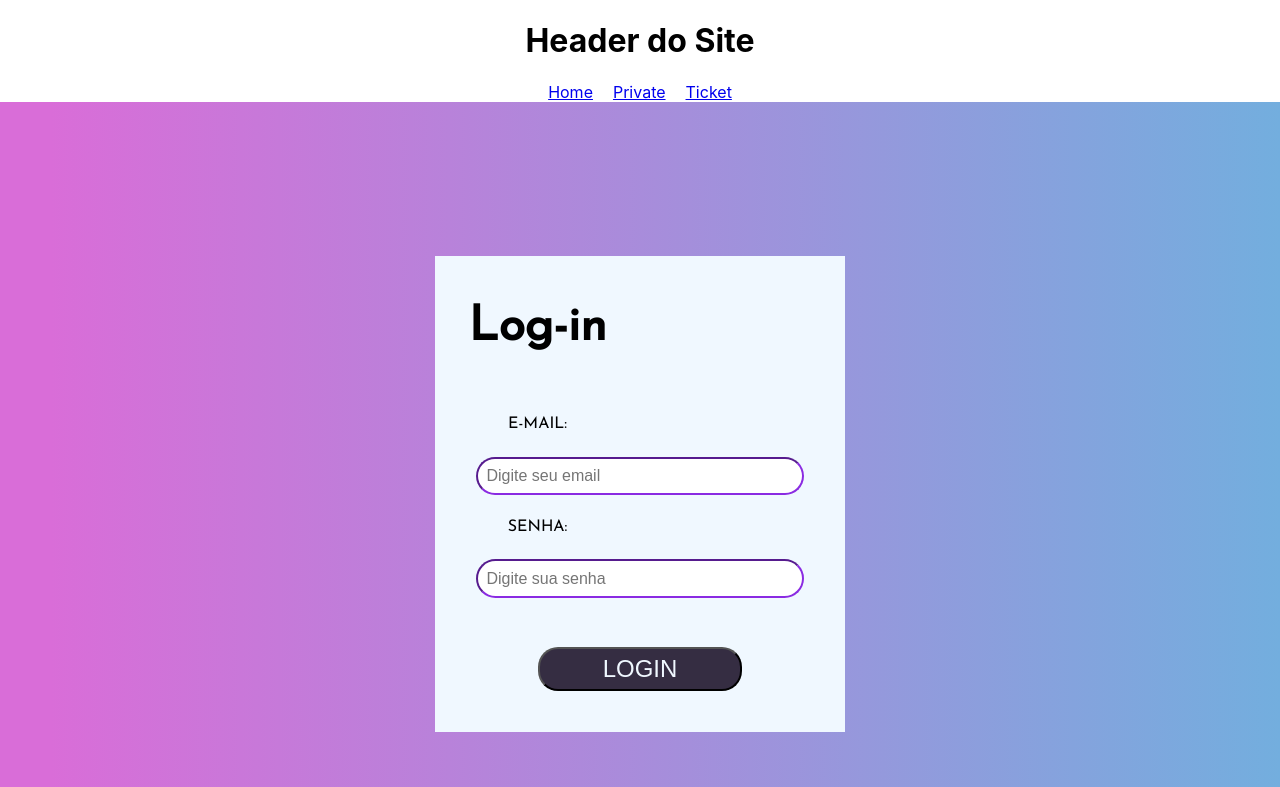
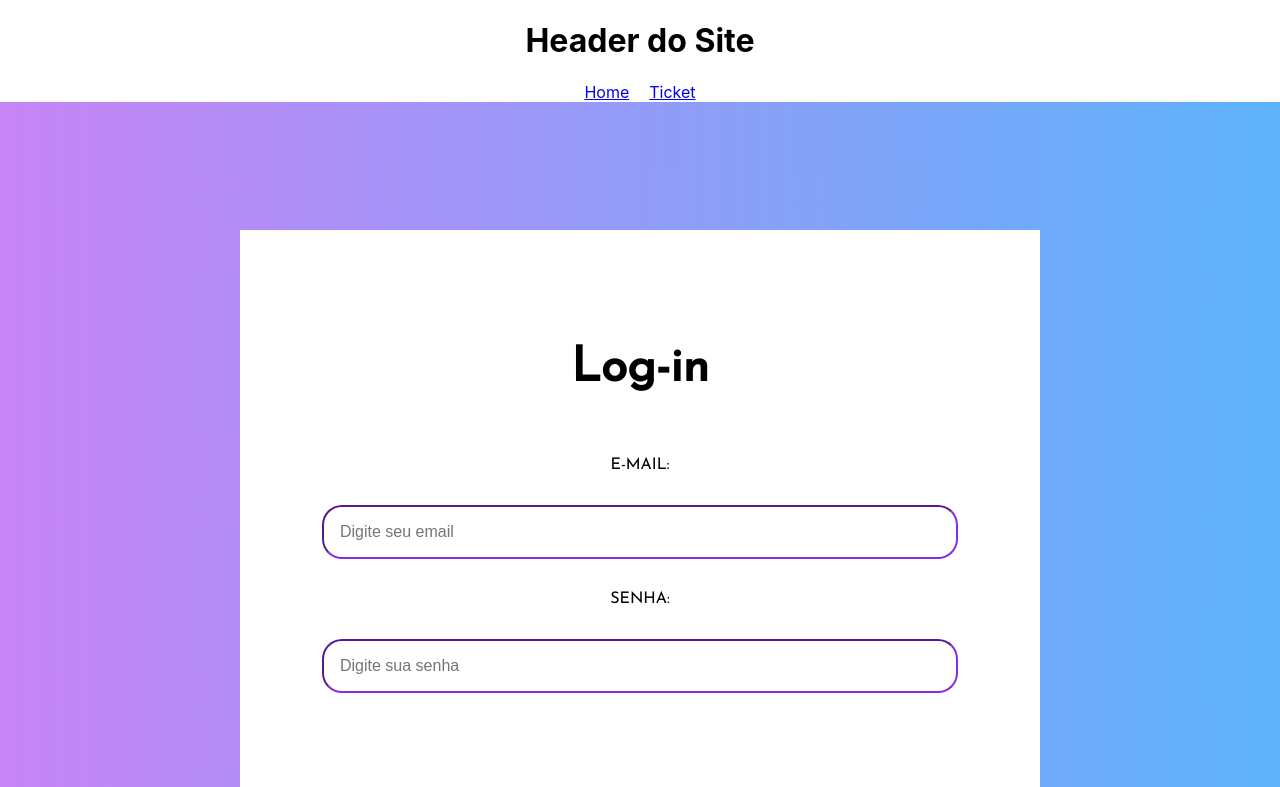
Before and after one commit to BananaaScript/BetterCallUs, a React (Create React App) app in the folder BetterCallUs - Front/: page /ticket in a window 1280 px wide. Shown: the top 787 px of the page. Built offline with nearby package versions, Linux system fonts and the light colour scheme.

Commit message:
gradiente irado

```diff
--- a/BetterCallUs - Front/src/App.css
+++ b/BetterCallUs - Front/src/App.css
@@ -18,27 +18,30 @@ nav a{
 
 
 
+.bodyLogin {
+  display: flex;
+  justify-content: center;
+  align-items: center;
+  background: rgb(217,109,216);
+  background: linear-gradient(90deg, rgb(245, 111, 243) 4%, rgb(92, 179, 250) 100%);
+  padding: 10%;
+  background-size: 150% 10%;
+  animation: degrade 5s infinite alternate ;
+}
 
-
-
-
-.bodyLogin {
-  background: rgb(217,109,216);
-  background: linear-gradient(90deg, rgba(217,109,216,1) 4%, rgba(115,174,222,1) 100%);
-  padding: 10%;
-
+@keyframes degrade{
+  0%{background-position-x: 0% }
+  100%{background-position-x: 100% }
 }
 
 .boxLogin {
-  border-style: hidden;
-  border-width: 5px;
-  margin: 2.6%;
-  margin-left: 30%;
-  margin-right: 30%;
-  background-color: #352D42;
-
-  background-color: aliceblue;
-
+  display: flex;
+  justify-content: center;
+  align-items: center;
+  text-align: center;
+  height: 750px;
+  width: 800px;
+  background-color: #ffffff;
   display: flex;
   align-items: center;
   justify-content: center;
@@ -54,8 +57,6 @@ nav a{
 .boxLogin p {
   font-family: fonte;
   font-size: 16px;
-  margin-right: 50%;
-
 }
 
 .inputLogin {
@@ -72,19 +73,18 @@ nav a{
 
 .buttonLogin {
   margin: 10%;
-  width: 50%;
+  width: 300px;
+  max-width: 90%;
   font-size: 24px;
-
   padding: 6px;
   border-radius: 20px;
-  background-color: #352D42;
+  background: linear-gradient(90deg, #352D42, #2B3946);
   color: aliceblue;
 }
 
-
-
-
-
+.esquerda{
+  font-size: 2000px;
+}
 
 
 
@@ -168,7 +168,6 @@ nav a{
   padding-right: 5%;
   padding-top: 1%;
   padding-bottom: 1%;
-  margin-top: -10%;
 
   font-size: 24px;
   border-color: blueviolet;
@@ -177,5 +176,6 @@ nav a{
   text-align: center;
   border-radius: 20px;
   border-width: 1px;
+  cursor: pointer;
 
 }
--- a/BetterCallUs - Front/src/App.tsx
+++ b/BetterCallUs - Front/src/App.tsx
@@ -2,7 +2,6 @@ import React, { useContext } from 'react';
 import './App.css'
 import { Link, Route, Routes, useNavigate } from 'react-router-dom';
 import Home from './pages/Home';
-import { Private } from './pages/Private'
 import { RequireAuth } from './contexts/Auth/RequireAuth';
 import { AuthContext } from './contexts/Auth/AuthContext';
 import { Ticket } from './pages/Ticket'
@@ -24,7 +23,6 @@ function App(){
         <h1>Header do Site</h1>
         <nav>
           <Link to='/'>Home</Link>
-          <Link to='/private'>Private</Link>
           <Link to='/ticket'>Ticket</Link>
           {auth.usuario && <button onClick={handleLogout}>Sair</button>}
         </nav>
@@ -33,7 +31,6 @@ function App(){
     <Routes>
       <Route path="/" element={<Home />} />
       <Route path="/ticket" element={<RequireAuth><Ticket /></RequireAuth>} />
-      <Route path='/private' element={<RequireAuth><Private /></RequireAuth>} />
     </Routes>
   </div>
   )
--- a/BetterCallUs - Front/src/pages/Private/index.tsx
+++ /dev/null
@@ -1,14 +0,0 @@
-import React, { useContext } from 'react';
-import { AuthContext } from '../../contexts/Auth/AuthContext';
-
-export const Private = () => {
-
-    const auth = useContext(AuthContext)
-    return(
-        <div>
-            <h2>FLAMENGOOO</h2><br/>
-            Olá {auth.usuario?.nome}
-        </div>
-    )
-
-}
--- a/BetterCallUs - Front/src/pages/Ticket/index.tsx
+++ b/BetterCallUs - Front/src/pages/Ticket/index.tsx
@@ -25,14 +25,11 @@ export const Ticket = () => {
                         <option value="Prob.Conexao">Problemas de Conexão</option>
                         <option value="Prob.Cabeamento">Problema no Cabeamento</option>
                         <option value="Outro">Outro</option>
-
                     </select>
 
                 </div>
             </div>
-            <button className='buttonTicket' >Enviar</button>
-
-
+            <button className='buttonTicket'>Enviar</button>
         </div>
     )
 
--- a/BetterCallUs - Front/src/pages/login/index.tsx
+++ b/BetterCallUs - Front/src/pages/login/index.tsx
@@ -33,7 +33,6 @@ export default function Login() {
       <div className='bodyLogin'>
         <div className="boxLogin">
           <p className="tituloLogin">Log-in</p>
-
           <p>E-MAIL:</p>
           <input className='inputLogin' type='text' value={email} onChange={handleEmail} placeholder="Digite seu email" />
           <p>SENHA:</p>
```
